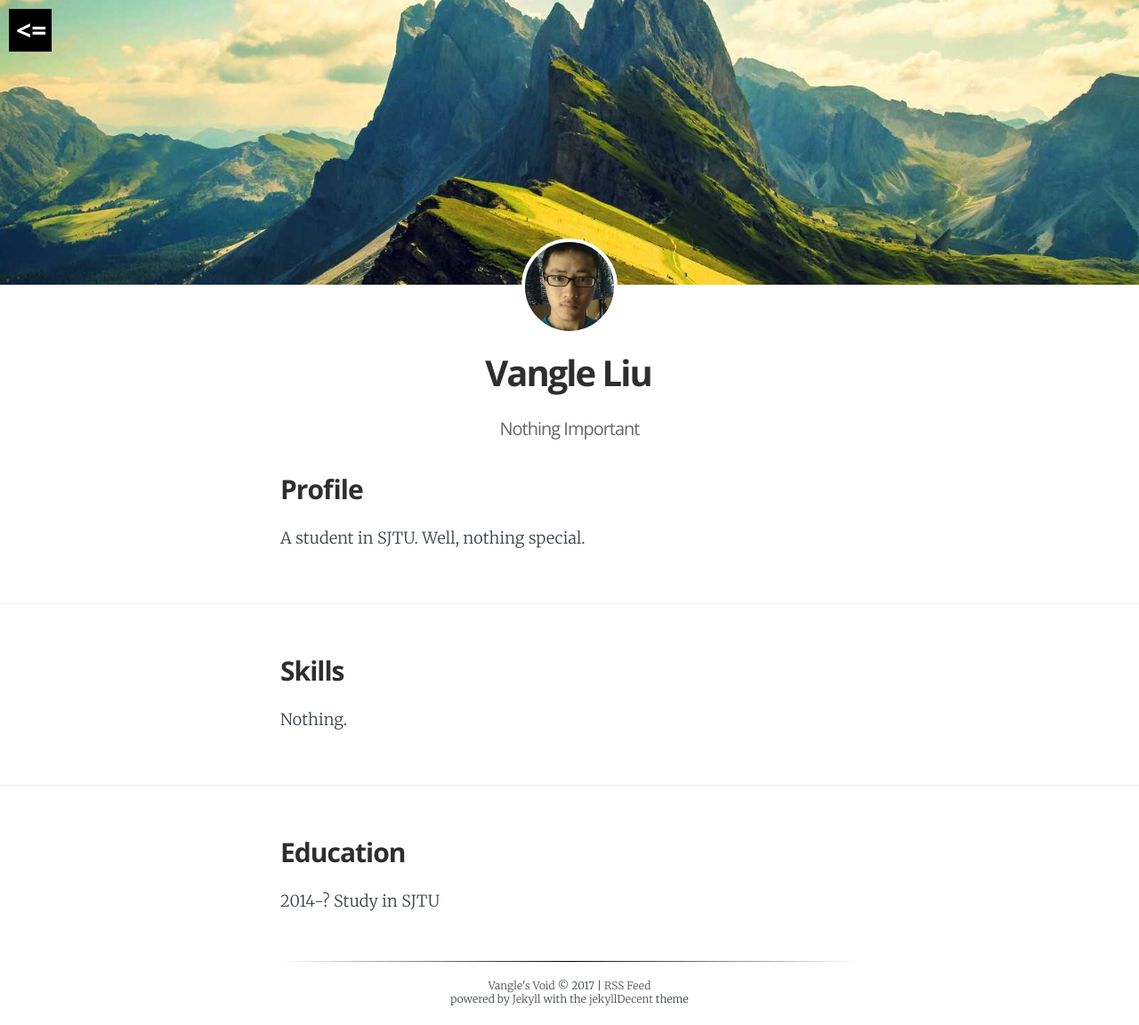
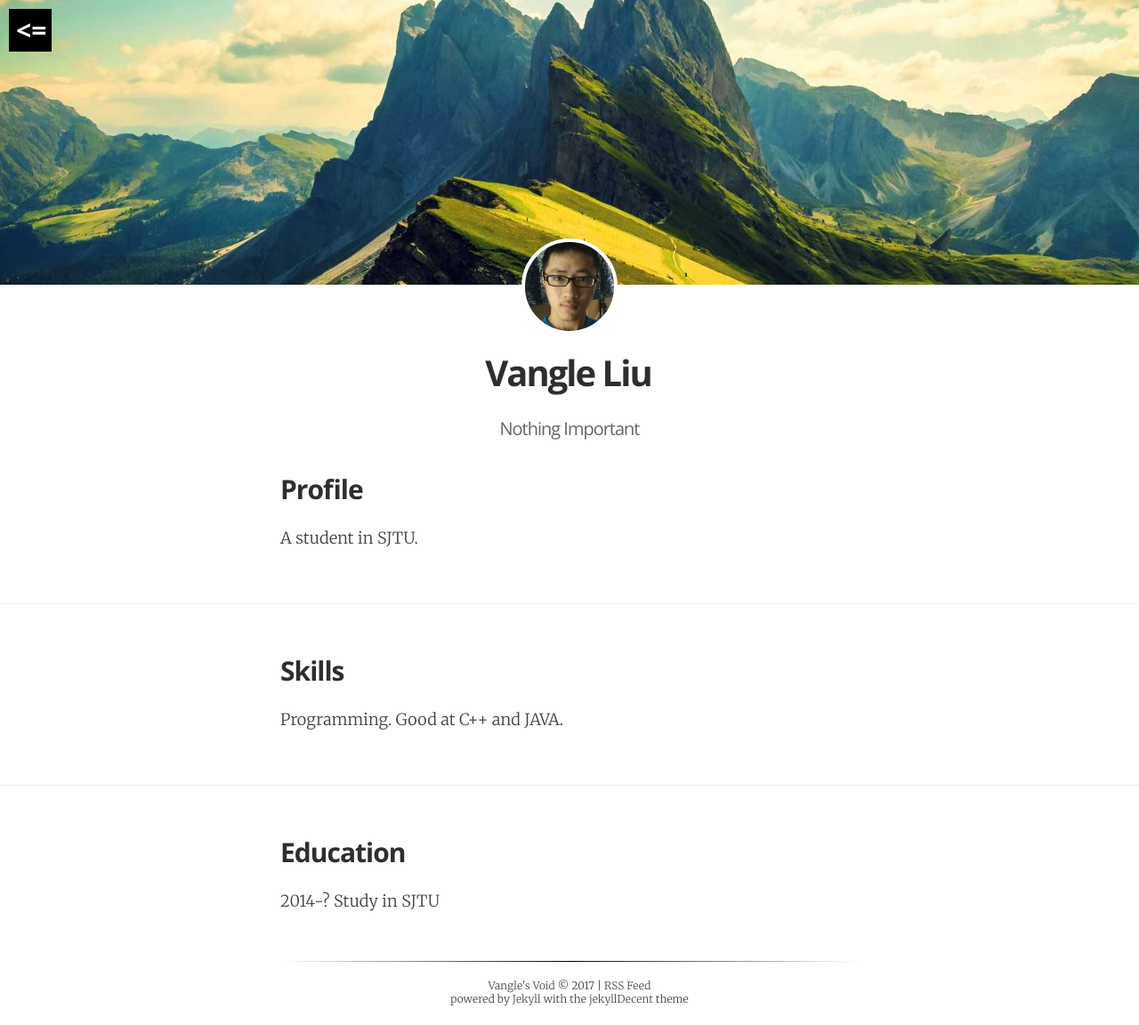
Before and after one commit to vangleliu/vangleliu.github.io, a Jekyll site: the page built from _pages/about.md, in a window 1280 px wide. Shown: the whole page at 89% size. Built offline with Jekyll 4.4.1, drawn with Linux system fonts in a browser that asks for light colours; some web fonts are replaced.

Commit message:
Some change to profile

```diff
--- a/_pages/about.md
+++ b/_pages/about.md
@@ -11,13 +11,13 @@ excerpt:   This page contains the curriculum vitae (CV) of the author.
 
 ## Profile
 
-A student in SJTU. Well, nothing special.
+A student in SJTU.
 
 ---
 
 ## Skills
 
-Nothing.
+Programming. Good at C++ and JAVA.
 
 ---
 
```
